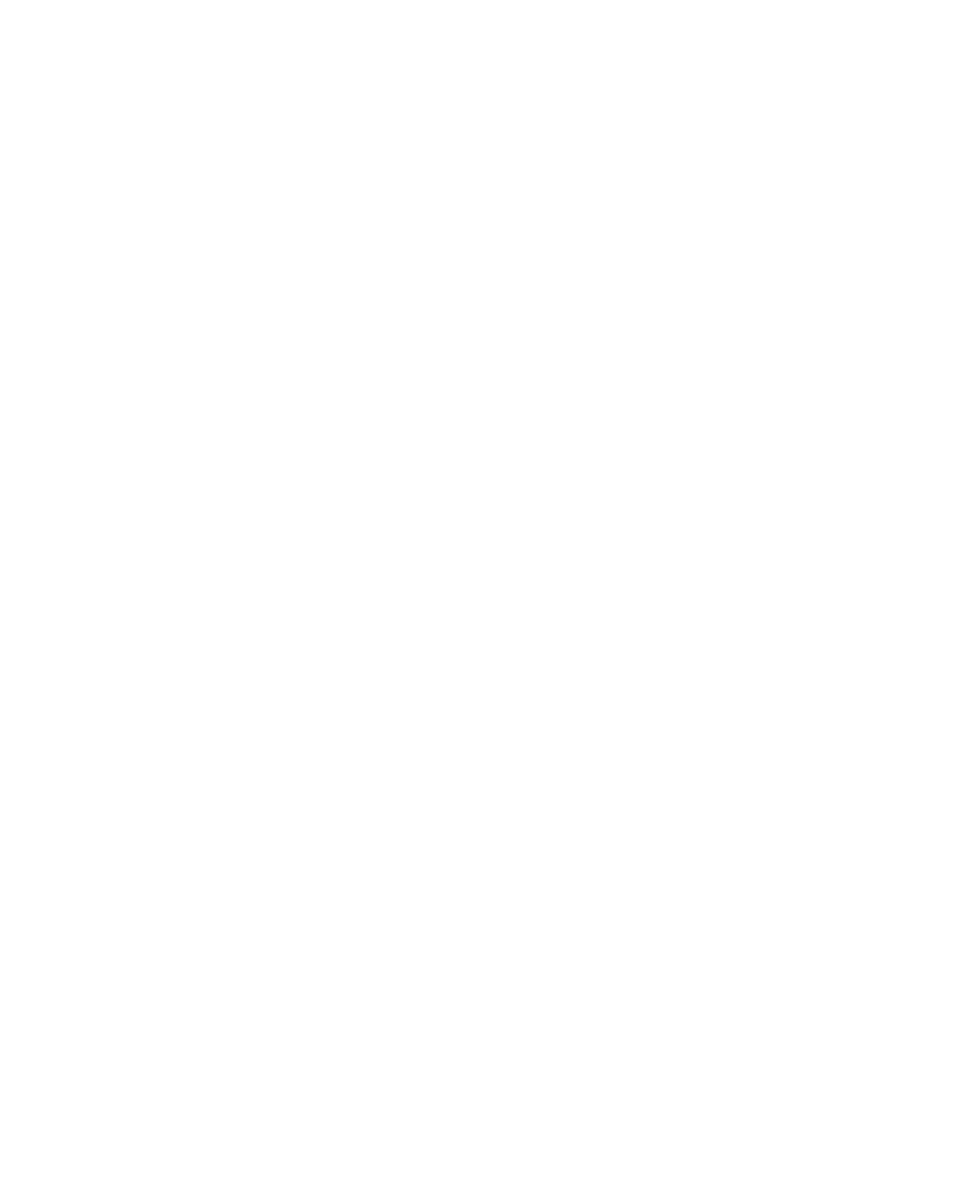
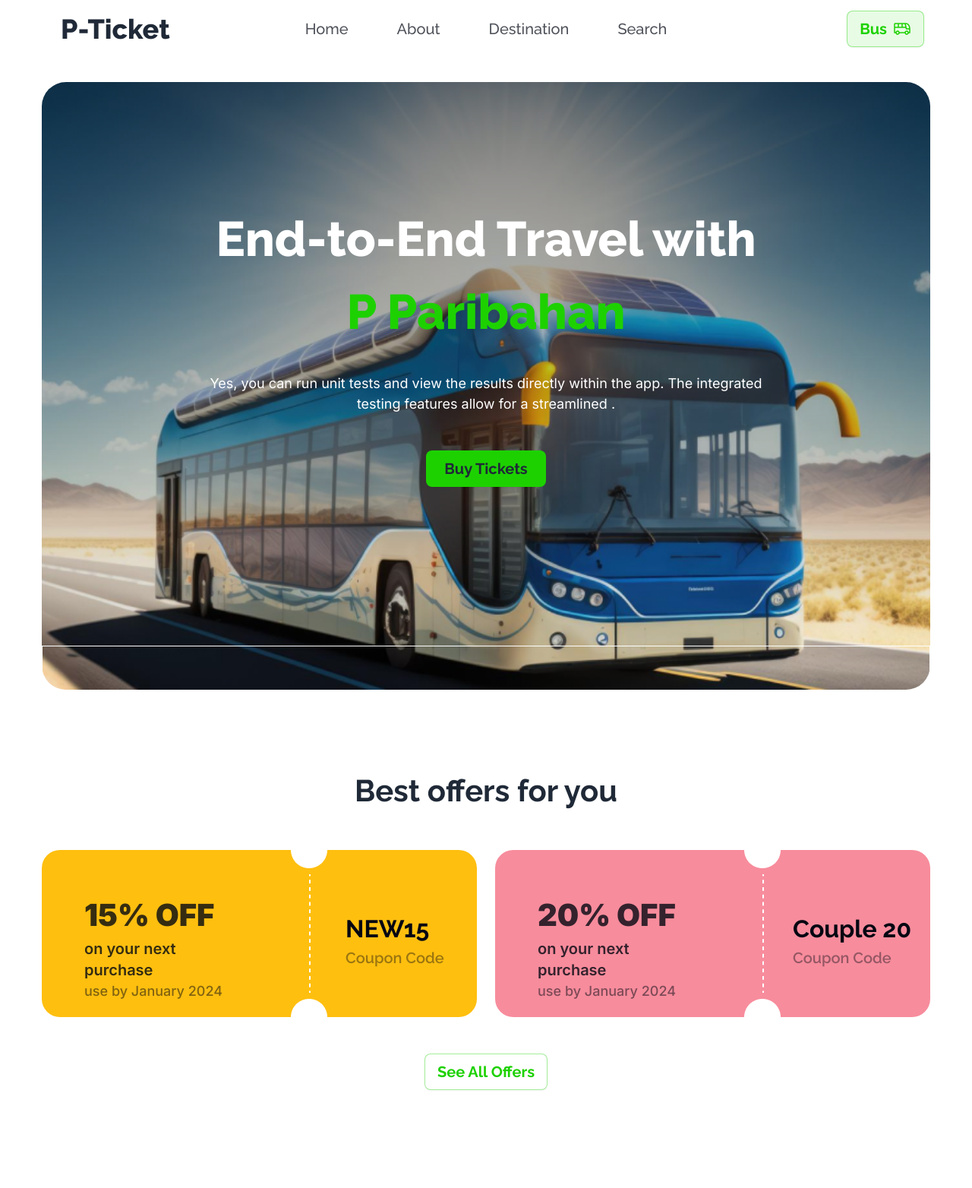
Before and after one commit to ShahnazFR/Assignment5BusTicket, a plain HTML site: page index.html in a window 1280 px wide. Shown: the whole page at 76% size. Before the commit the page ends 800 px from the top, so only its background shows below. Drawn offline with nearby package versions, Linux system fonts and the light colour scheme.

Commit message:
I am still in the design section

```diff
--- a/index.html
+++ b/index.html
@@ -6,8 +6,102 @@
     <title>Bus Ticket Buying Website</title>
     <link href="https://cdn.jsdelivr.net/npm/daisyui@4.7.2/dist/full.min.css" rel="stylesheet" type="text/css" />
 <script src="https://cdn.tailwindcss.com"></script>
+<link rel="stylesheet" href="styles/styles.css">
 </head>
-<body>
+<body class="font-raleway">
+   <header class="mx-auto w-[1170px] mb-8">
+    <div class="navbar bg-base-100">
+        <div class="navbar-start">
+          <div class="dropdown">
+            <div tabindex="0" role="button" class="btn btn-ghost lg:hidden">
+              <svg xmlns="http://www.w3.org/2000/svg" class="h-5 w-5" fill="none" viewBox="0 0 24 24" stroke="currentColor"><path stroke-linecap="round" stroke-linejoin="round" stroke-width="2" d="M4 6h16M4 12h8m-8 6h16" /></svg>
+            </div>
+            <ul tabindex="0" class="menu menu-sm dropdown-content mt-3 z-[1] p-2 shadow bg-base-100 rounded-box w-52">
+              <li><a>Home</a></li>
+              <li><a>About</a></li>
+              <li><a>Destination</a></li>
+              <li><a>Search</a></li>
+            </ul>
+          </div>
+          <a class="btn btn-ghost text-4xl font-extrabold">P-Ticket</a>
+        </div>
+        <div class="navbar-center hidden lg:flex">
+          <ul class="menu menu-horizontal px-1 text-xl font-medium text-[#030712B2] gap-8">
+            <li><a>Home</a></li>
+            <li><a>About</a></li>
+            <li><a>Destination</a></li>
+            <li><a>Search</a></li>
+          </ul>
+        </div>
+        <div class="navbar-end">
+          <a class="btn border-[#1DD10066] bg-[#1DD1001A] font-bold text-xl text-[#1DD100]">Bus <img src="images/bus-icon.png" alt=""></a>
+        </div>
+      </div>
+   </header>
+   <main>
+    <section id="banner" class="w-[1170px] h-[550px] mx-auto mb-48">
+        <div class="">
+            <div class="hero min-h-screen rounded-[32px] custom-css" style="background-image: url('images/banner.png'); background-position: center; background-size: cover;">
+                <div class=""></div>
+                <div class="hero-content text-center text-neutral-content">
+                  <div class="w-[742px] mt-[-108px]">
+                    <h1 class="mt-0 mb-0 text-[64px] font-extrabold w-[742px] text-white font-raleway">End-to-End Travel with </h1>
+                    <h1 class="mb-8 text-[64px] font-extrabold text-[#1DD100]">P Paribahan</h1>
+                    <p class="mb-12 text-[18px] text-[#FFFFFF] font-inter">Yes, you can run unit tests and view the results directly within the app. The integrated testing features allow for a streamlined .</p>
+                    <button class="btn bg-[#1DD100] border-none text-xl font-bold px-5 pt-2 pb-2 pr-6 pl-6">Buy Tickets</button>
+                  </div>
+                </div>
+              </div>
+        </div>
 
+    </section>
+    <section id="coupon" class="mx-auto w-[1170px] border border-white">
+        <div class="flex flex-col gap-12 items-center justify-center mt-40">
+            <h1 class="text-[40px] font-bold">Best offers for you</h1>
+            <div class="flex items-center justify-center">
+                <div class="flex gap-6">
+                    <div class="flex bg-[#FFBF0F] rounded-3xl h-[220px] w-[573px]">
+                        <div class="p-14 font-inter text-[#030712CC]">
+                            <h3 class="text-[40px] font-black">15% OFF</h3>
+                            <p class="text-xl font-semibold w-[216px]">on your next purchase</p>
+                            <p class="text-[18px] font-medium text-[#03071280]">use by January 2024</p>
+                        </div>
+                        <img src="images/cupon-devider.png" alt="">
+                        <div class="pt-20 pl-6 font-raleway">
+                            <h3 id="first-coupon" class="text-[32px] font-bold text-[#030712]">NEW15</h3>
+                            <p class="text-xl font-semibold text-[#03071266]">Coupon Code</p>
+                        </div>
+                    </div>
+                    <div><div class="flex bg-[#F78C9C] rounded-3xl h-[220px] w-[573px]">
+                        <div class="p-14 font-inter text-[#030712CC]">
+                            <h3 class="text-[40px] font-black">20% OFF</h3>
+                            <p class="text-xl font-semibold w-[216px]">on your next purchase</p>
+                            <p class="text-[18px] font-medium text-[#03071280]">use by January 2024</p>
+                        </div>
+                        <img src="images/cupon-devider.png" alt="">
+                        <div class="pt-20 pl-4 font-raleway">
+                            <h3 id="second-coupon" class="text-[32px] font-bold text-[#030712]">Couple 20</h3>
+                            <p class="text-xl font-semibold text-[#03071266]">Coupon Code</p>
+                        </div>
+                    </div></div>
+                </div>
+            </div>
+            <button class="btn border-[#1DD10066] bg-white font-bold text-xl text-[#1DD100] mb-32">See All Offers</button>
+        </div>
+    </section>
+    <section id="main-part main-css" class="w-full bg-[#F7F8F8]">
+        <div class="w-[1170px]">
+            <div>
+                <h1></h1>
+            </div>
+            <div>
+                <p></p>
+            </div>
+            <div></div>
+            <div></div>
+        </div>
+    </section>
+   </main>
+   <footer></footer>
 </body>
 </html>
--- a/styles/styles.css
+++ b/styles/styles.css
@@ -7,3 +7,19 @@
 .font-inter{
     font-family: "Inter", sans-serif;
 }
+
+.custom-css {
+    background: url('../images/banner.png') center/cover no-repeat, linear-gradient(180deg, rgba(3, 7, 18, 0.50) 0%, rgba(3, 7, 18, 0.00) 100%);
+    background-color: lightgray;
+    height: 550px;
+    display: flex;
+    flex-direction: column;
+    align-items: center;
+    justify-content: center;
+}
+
+.main-css{
+    border-radius: 88px 88px 0px 0px;
+border-top: 2px solid var(--primary-700, #1DD100);
+background: #F7F8F8;
+}
```
